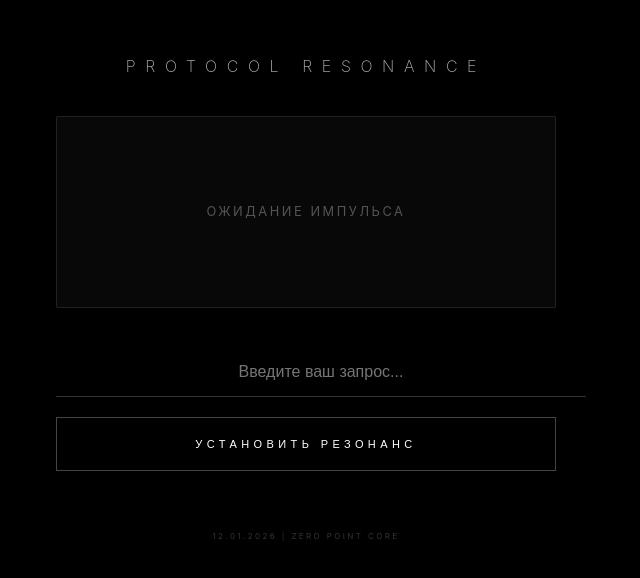
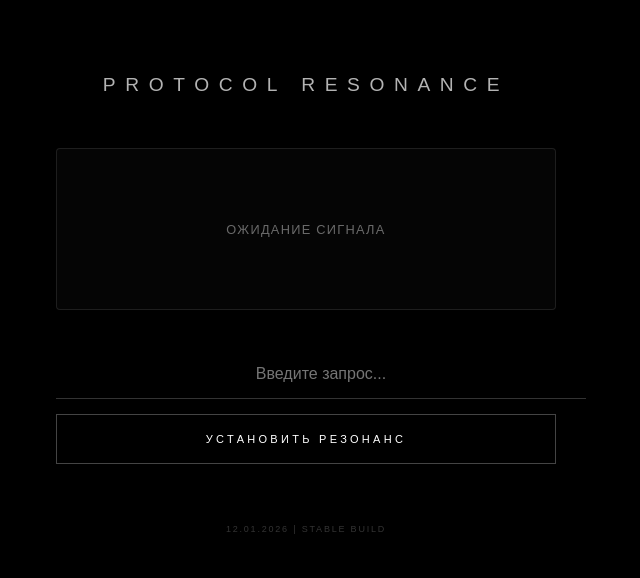
Before and after one commit to artemapplecloud-coder/protocol-resonance, a Next.js app: page / in a window 1280 px wide. Shown: the part 118-696 px from the top of the page, without its empty margins (334-974 px from the left). Built offline with nearby package versions, Linux system fonts and the light colour scheme.

Commit message:
Update page.tsx

```diff
--- a/app/page.tsx
+++ b/app/page.tsx
@@ -7,7 +7,7 @@ export default function ResonanceMirror() {
   const [loading, setLoading] = useState(false);
   const [mounted, setMounted] = useState(false);
 
-  // Предотвращает ошибки гидратации на iPhone
+  // Исправляет ошибки отображения на мобильных устройствах
   useEffect(() => {
     setMounted(true);
   }, []);
@@ -27,12 +27,12 @@ export default function ResonanceMirror() {
       const data = await res.json();
 
       if (res.ok) {
-        setResponse(data.text || "Сигнал принят. Резонанс установлен.");
+        setResponse(data.text || "Резонанс установлен. Сигнал чист.");
       } else {
-        setResponse(`Ошибка ${res.status}: ${JSON.stringify(data)}`);
+        setResponse(`Ошибка ${res.status}: Попробуйте позже.`);
       }
     } catch (e: any) {
-      setResponse(`Сбой канала связи: ${e.message}`);
+      setResponse(`Сбой связи: Проверьте настройки API`);
     } finally {
       setLoading(false);
     }
@@ -49,57 +49,50 @@ export default function ResonanceMirror() {
       flexDirection: 'column',
       alignItems: 'center',
       justifyContent: 'center',
-      fontFamily: '-apple-system, BlinkMacSystemFont, "Segoe UI", Roboto, sans-serif',
+      fontFamily: 'sans-serif',
       padding: '20px',
       textAlign: 'center'
     }}>
       <div style={{ maxWidth: '500px', width: '100%', display: 'flex', flexDirection: 'column', gap: '40px' }}>
 
         <h1 style={{
-          fontSize: '1rem',
+          fontSize: '1.2rem',
           fontWeight: '200',
-          letterSpacing: '0.6em',
+          letterSpacing: '0.5em',
           textTransform: 'uppercase',
-          opacity: 0.7,
-          margin: 0
+          opacity: 0.7
         }}>
           Protocol Resonance
         </h1>
 
         <div style={{
-          minHeight: '140px',
+          minHeight: '120px',
           display: 'flex',
           alignItems: 'center',
           justifyContent: 'center',
-          padding: '25px',
+          padding: '20px',
           border: '1px solid rgba(255,255,255,0.1)',
-          background: 'rgba(255,255,255,0.03)',
-          borderRadius: '2px'
+          background: 'rgba(255,255,255,0.02)',
+          borderRadius: '4px'
         }}>
           {response ? (
-            <p style={{
-              fontSize: '1.1rem',
-              fontStyle: 'italic',
-              lineHeight: '1.6',
-              color: response.includes('Ошибка') ? '#ff4d4d' : '#00ffd5',
-              margin: 0
-            }}>
+            <p style={{ fontSize: '1.1rem', fontStyle: 'italic', lineHeight: '1.6', color: '#00ffd5' }}>
               {response}
             </p>
           ) : (
-            <p style={{ fontSize: '0.8rem', opacity: 0.3, letterSpacing: '0.2em', margin: 0 }}>
-              {loading ? 'СИНХРОНИЗАЦИЯ...' : 'ОЖИДАНИЕ ИМПУЛЬСА'}
+            <p style={{ fontSize: '0.8rem', opacity: 0.4, letterSpacing: '0.1em' }}>
+              {loading ? 'СИНХРОНИЗАЦИЯ...' : 'ОЖИДАНИЕ СИГНАЛА'}
             </p>
           )}
         </div>
 
-        <div style={{ display: 'flex', flexDirection: 'column', gap: '20px' }}>
+        <div style={{ display: 'flex', flexDirection: 'column', gap: '15px' }}>
           <input
             type="text"
             value={input}
             onChange={(e) => setInput(e.target.value)}
             onKeyDown={(e) => e.key === 'Enter' && syncResonance()}
-            placeholder="Введите ваш запрос..."
+            placeholder="Введите запрос..."
             style={{
               width: '100%',
               background: 'transparent',
@@ -118,23 +111,23 @@ export default function ResonanceMirror() {
             onClick={syncResonance}
             disabled={loading}
             style={{
-              padding: '20px',
+              padding: '18px',
               background: 'transparent',
               border: '1px solid #444',
               color: 'white',
               textTransform: 'uppercase',
               fontSize: '11px',
-              letterSpacing: '0.4em',
-              cursor: loading ? 'default' : 'pointer',
-              opacity: loading ? 0.4 : 1
+              letterSpacing: '0.3em',
+              cursor: 'pointer',
+              opacity: loading ? 0.5 : 1
             }}
           >
             {loading ? 'СВЯЗЬ...' : 'УСТАНОВИТЬ РЕЗОНАНС'}
           </button>
         </div>
 
-        <p style={{ marginTop: '20px', fontSize: '8px', opacity: 0.2, letterSpacing: '0.3em' }}>
-          12.01.2026 | ZERO POINT CORE
+        <p style={{ marginTop: '20px', fontSize: '9px', opacity: 0.2, letterSpacing: '0.2em' }}>
+          12.01.2026 | STABLE BUILD
         </p>
       </div>
     </main>
```
